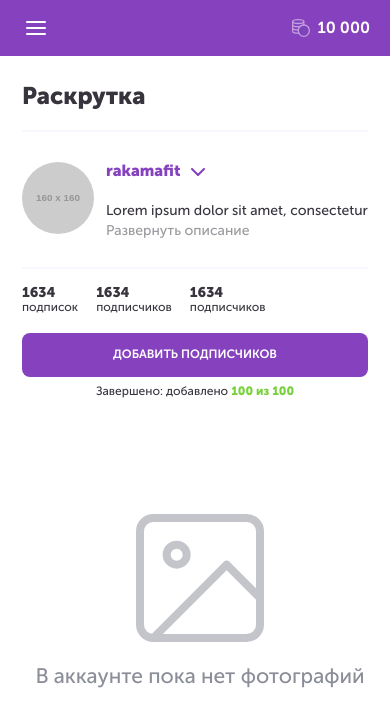
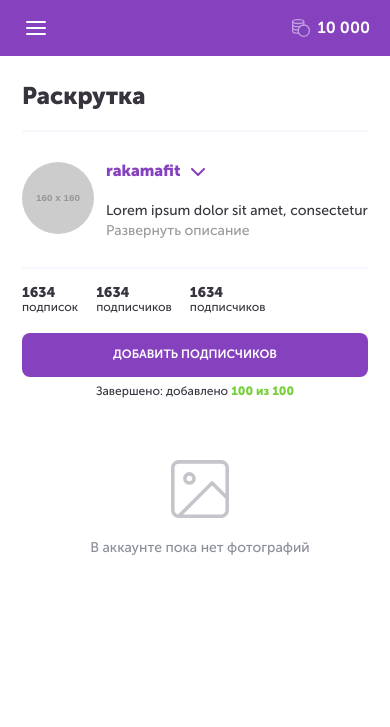
Before and after one commit to kaptn3/instaboom, a Jekyll site: the page built from promotion-3.html, in a window 390 px wide. Shown: the top 727 px of the page. Built offline with Jekyll 4.4.1, drawn with Linux system fonts in a browser that asks for light colours.

Commit message:
Promotion, no photo: mobile ver

```diff
--- a/_sass/components/promotion/account-content.scss
+++ b/_sass/components/promotion/account-content.scss
@@ -148,6 +148,15 @@
       border-radius: 8px;
     }
 
+    &__no-photo {
+      font-size: 14px;
+      margin: 28px auto;
+
+      img {
+        width: 58px;
+      }
+    }
+
     &__social-actions {
       display: none;
     }
```
